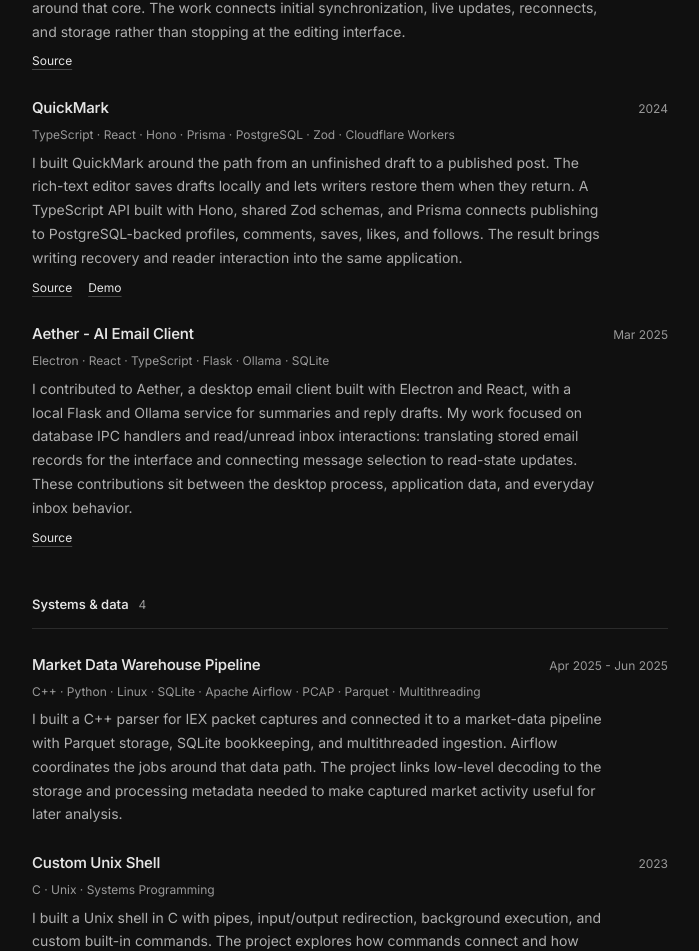
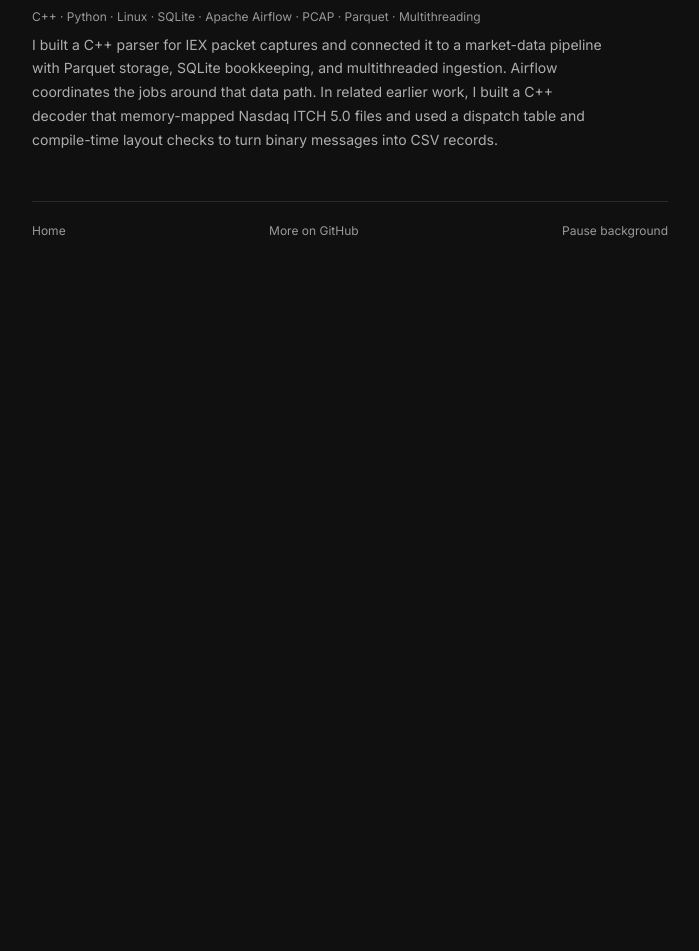
Before and after one commit to GoyalIshaan/personal-website, a Next.js app: page /projects in a window 1280 px wide. Shown: the part 1846-2797 px from the top of the page, without its empty margins (290-989 px from the left). After the commit the page ends 2120 px from the top, so only its background shows below. Built offline with nearby package versions, Linux system fonts and the light colour scheme.

Commit message:
Trim portfolio project list

```diff
--- a/data/resume.tsx
+++ b/data/resume.tsx
@@ -288,35 +288,6 @@ export const DATA = {
       video: "",
     },
     {
-      title: "Hephaestus AI Platform",
-      dates: "Feb 2025",
-      active: true,
-      featured: false,
-      featuredRank: null,
-      category: "Web Dev",
-      filterGroup: "Developer Tools and Web",
-      summary:
-        "I built a visual workspace for composing agents and workflows, with reusable tools, persistent context, and responses streamed as a run progresses.",
-      impact:
-        "Brought workflow composition, tools, session state, and streaming into one interface.",
-      description:
-        "I built a full-stack workspace that turns text prompts into agent workflows users can work with in a visual editor. Reusable tools provide actions, while persistent memory and session management carry context between interactions. WebSocket streaming exposes responses as they arrive, connecting the workflow-building interface to what happens during execution.",
-      technologies: [
-        "Next.js",
-        "TypeScript",
-        "LangChain",
-        "OpenAPI",
-        "WebSockets",
-        "shadcn/ui",
-        "AWS",
-      ],
-      links: [],
-      image: "/projects/hephaestus.webp",
-      imageAlt:
-        "Hephaestus interface for composing an AI workflow with connected visual nodes.",
-      video: "",
-    },
-    {
       title: "VidSmith",
       href: "https://github.com/GoyalIshaan/vidSmith",
       dates: "Jul 2025",
@@ -366,7 +337,7 @@ export const DATA = {
       impact:
         "Connected binary decoding, structured storage, processing metadata, and job orchestration.",
       description:
-        "I built a C++ parser for IEX packet captures and connected it to a market-data pipeline with Parquet storage, SQLite bookkeeping, and multithreaded ingestion. Airflow coordinates the jobs around that data path. The project links low-level decoding to the storage and processing metadata needed to make captured market activity useful for later analysis.",
+        "I built a C++ parser for IEX packet captures and connected it to a market-data pipeline with Parquet storage, SQLite bookkeeping, and multithreaded ingestion. Airflow coordinates the jobs around that data path. In related earlier work, I built a C++ decoder that memory-mapped Nasdaq ITCH 5.0 files and used a dispatch table and compile-time layout checks to turn binary messages into CSV records.",
       technologies: [
         "C++",
         "Python",
@@ -411,129 +382,5 @@ export const DATA = {
         "Docnest collaborative document editor with a document list and editing workspace.",
       video: "",
     },
-    {
-      title: "QuickMark",
-      href: "https://quickmark-one.vercel.app/",
-      dates: "2024",
-      active: true,
-      featured: false,
-      featuredRank: null,
-      category: "Web Dev",
-      filterGroup: "Developer Tools and Web",
-      summary:
-        "I built a publishing app that helps writers recover unfinished drafts, publish rich-text posts, and connect with readers through comments, saves, likes, and follows.",
-      impact:
-        "Connected draft recovery, publication, and reader interaction.",
-      description:
-        "I built QuickMark around the path from an unfinished draft to a published post. The rich-text editor saves drafts locally and lets writers restore them when they return. A TypeScript API built with Hono, shared Zod schemas, and Prisma connects publishing to PostgreSQL-backed profiles, comments, saves, likes, and follows. The result brings writing recovery and reader interaction into the same application.",
-      technologies: ["TypeScript", "React", "Hono", "Prisma", "PostgreSQL", "Zod", "Cloudflare Workers"],
-      links: [
-        {
-          type: "Source",
-          href: "https://github.com/GoyalIshaan/quickmark",
-          icon: <Icons.github className="size-3" />,
-        },
-        {
-          type: "Demo",
-          href: "https://quickmark-one.vercel.app/",
-          icon: <Icons.globe className="size-3" />,
-        },
-      ],
-      image: "/projects/quickmark.webp",
-      imageAlt:
-        "QuickMark publishing interface with a rich-text editor and posts.",
-      video: "",
-    },
-    {
-      title: "Aether - AI Email Client",
-      dates: "Mar 2025",
-      active: true,
-      featured: false,
-      featuredRank: null,
-      category: "Web Dev",
-      filterGroup: "Developer Tools and Web",
-      summary:
-        "I contributed database IPC handlers and read/unread inbox interactions to a team-built desktop email client with local AI summaries and reply drafts.",
-      impact:
-        "Contributed data access and inbox state interactions around a team-built local-AI email client.",
-      description:
-        "I contributed to Aether, a desktop email client built with Electron and React, with a local Flask and Ollama service for summaries and reply drafts. My work focused on database IPC handlers and read/unread inbox interactions: translating stored email records for the interface and connecting message selection to read-state updates. These contributions sit between the desktop process, application data, and everyday inbox behavior.",
-      technologies: ["Electron", "React", "TypeScript", "Flask", "Ollama", "SQLite"],
-      links: [{ type: "Source", href: "https://github.com/AdvaitTahilyani/Aether", icon: <Icons.github className="size-3" /> }],
-      image: "/projects/aether.webp",
-      imageAlt:
-        "Aether email client interface with an inbox and AI-assisted email controls.",
-      video: "",
-    },
-    {
-      title: "Custom Unix Shell",
-      dates: "2023",
-      active: false,
-      featured: false,
-      featuredRank: null,
-      category: "Low Level",
-      filterGroup: "Systems, HFT, and Data",
-      summary:
-        "I built a shell in C to explore how pipes, redirection, background execution, and built-in commands turn a command line into coordinated process work.",
-      impact:
-        "Connected command composition, process management, and interactive shell behavior.",
-      description:
-        "I built a Unix shell in C with pipes, input/output redirection, background execution, and custom built-in commands. The project explores how commands connect and how the shell manages the processes behind them. It gave me a way to work directly with the process lifecycles and data flow that higher-level applications usually hide.",
-      technologies: ["C", "Unix", "Systems Programming"],
-      links: [],
-      image: "/projects/unix-shell.webp",
-      imageAlt:
-        "Diagram of a Unix shell connecting commands through pipes, redirection, and background jobs.",
-      video: "",
-    },
-    {
-      title: "Memory Allocator in C",
-      dates: "2023",
-      active: false,
-      featured: false,
-      featuredRank: null,
-      category: "Low Level",
-      filterGroup: "Systems, HFT, and Data",
-      summary:
-        "I implemented malloc and free in C to explore the trade-offs between allocation overhead, fragmentation, and memory utilization.",
-      impact:
-        "Explored allocation behavior through a custom implementation of malloc and free.",
-      description:
-        "I implemented custom malloc and free primitives in C, working directly with how requests receive memory and how released space becomes available again. The project explores the tension between allocation overhead, fragmentation, and utilization. It made those competing goals concrete in a component most application code delegates to a library.",
-      technologies: ["C", "Memory Management", "Performance Optimization"],
-      links: [],
-      image: "/projects/memory-manager.webp",
-      imageAlt:
-        "Diagram of a custom memory allocator splitting, allocating, and merging heap blocks.",
-      video: "",
-    },
-    {
-      title: "Nasdaq ITCH Market Data Decoder",
-      href: "https://github.com/GoyalIshaan/itch-decoder",
-      dates: "2024",
-      active: true,
-      featured: false,
-      featuredRank: null,
-      category: "HFT",
-      filterGroup: "Systems, HFT, and Data",
-      summary:
-        "I built a C++ decoder that turns memory-mapped Nasdaq ITCH data into CSV records, using explicit binary layouts and message-specific handlers.",
-      impact:
-        "Connected binary protocol layouts, message dispatch, and CSV export.",
-      description:
-        "I built a C++ decoder for Nasdaq ITCH 5.0 files, connecting memory-mapped input to inspectable CSV output. A dispatch table routes records to message-specific handlers, while packed layouts and compile-time checks keep the protocol representation explicit. The implementation also tracks processing statistics and handles interruption, making the binary-to-record conversion path easier to inspect and measure.",
-      technologies: ["C++", "mmap", "Binary Protocols", "Makefile", "CSV"],
-      links: [
-        {
-          type: "Source",
-          href: "https://github.com/GoyalIshaan/itch-decoder",
-          icon: <Icons.github className="size-3" />,
-        },
-      ],
-      image: "/projects/itch-decoder.webp",
-      imageAlt:
-        "Diagram of memory-mapped Nasdaq ITCH input moving through message handlers into CSV records.",
-      video: "",
-    },
   ],
 } as const;
--- a/scripts/quality-check.mjs
+++ b/scripts/quality-check.mjs
@@ -40,8 +40,8 @@ try {
  assert(await page.locator('.rain-drop').first().evaluate(e=>getComputedStyle(e).animationPlayState) === "paused", "Rain actually pauses");
  await projects.click();
  await page.waitForURL('**/projects');
- assert(await page.locator('article').count() === 13, "Archive must contain all 13 projects");
- assert(await page.locator('.category-heading').allTextContents().then(a=>JSON.stringify(a.map(x=>x.trim()))) === JSON.stringify(["ML systems 3","Developer tools & web 6","Systems & data 4"]), "Category counts must be 3, 6, 4");
+ assert(await page.locator('article').count() === 7, "Archive must contain all seven projects");
+ assert(await page.locator('.category-heading').allTextContents().then(a=>JSON.stringify(a.map(x=>x.trim()))) === JSON.stringify(["ML systems 3","Developer tools & web 3","Systems & data 1"]), "Category counts must be 3, 3, 1");
  assert(await page.getByRole("button", {name:"Resume background"}).getAttribute("aria-pressed") === "true", "Pause preference survives navigation");
  await page.getByRole("button", {name:"Resume background"}).click();
  await page.locator('.breadcrumb').getByRole('link', {name:'Home'}).click();
```
